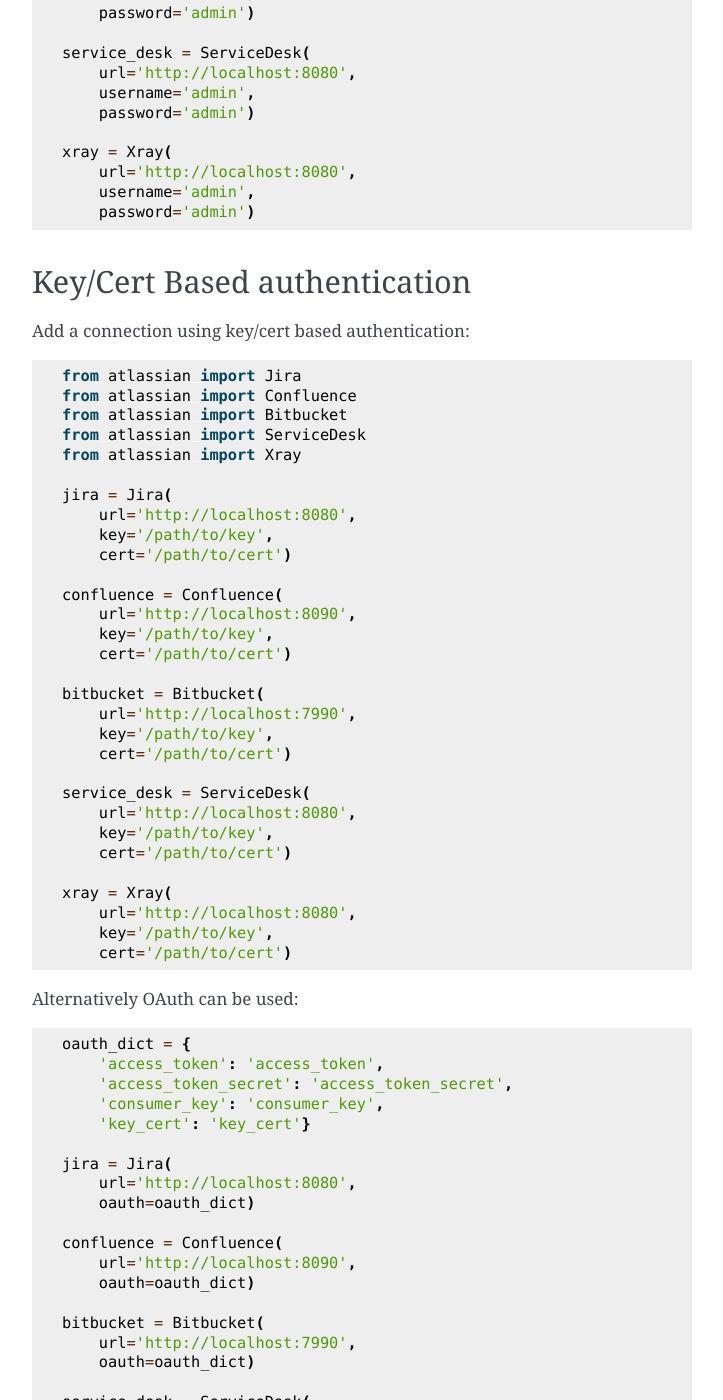
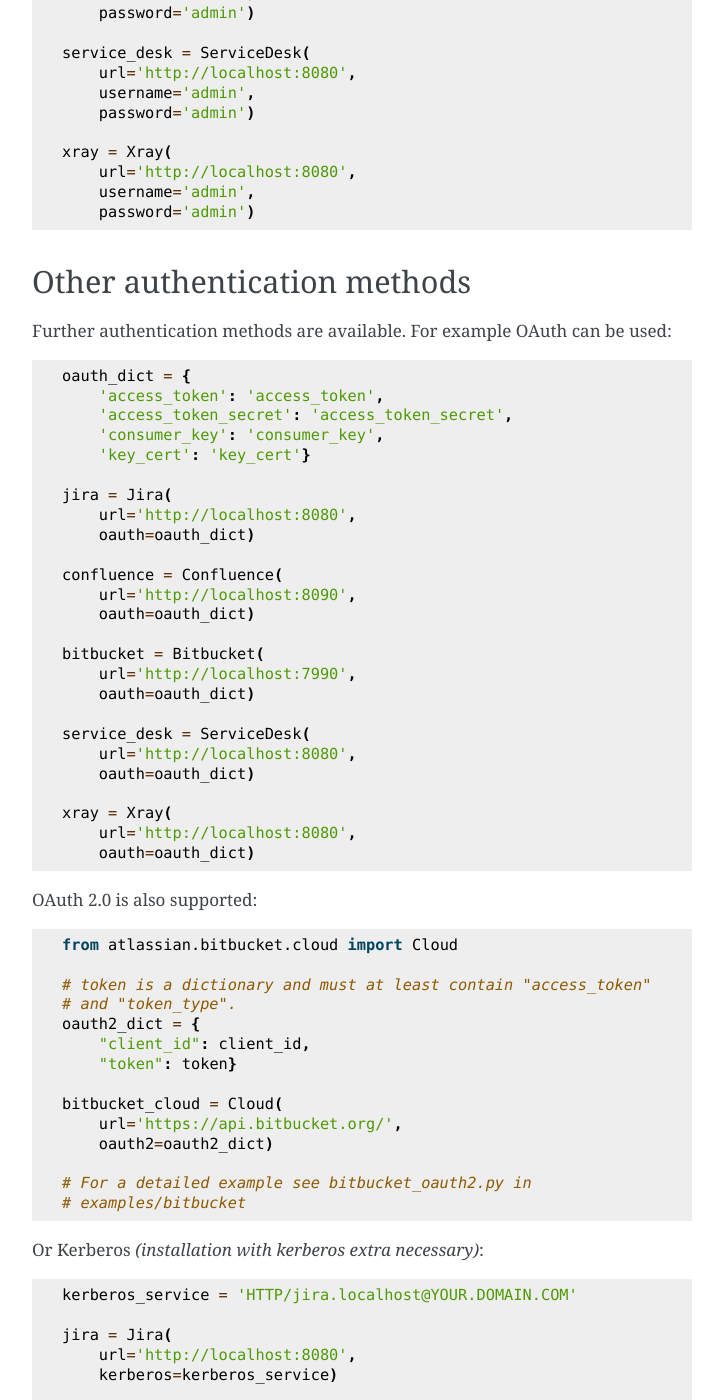
Before and after one commit to atlassian-api/atlassian-python-api, a Sphinx documentation site: the page built from docs/index.rst, in a window 1280 px wide and 1400 px high, scrolled down 779 px. Shown: the whole window, without its empty margins (388-1111 px from the left). Built offline with Sphinx 7.4.7, drawn with Linux system fonts in a browser that asks for light colours; some of the changed text lies outside the part shown.

Commit message:
Docs: Remove Key-Cert authentication info (#682)
Documentation gave information about authentication with key and certificate.
This method cannot be found in the code and not in the Atlassian
documentation.

Therefore, the chapter is removed and the other authentication methods are
grouped with a new title.

```diff
--- a/docs/index.rst
+++ b/docs/index.rst
@@ -49,45 +49,10 @@
         username='admin',
         password='admin')
 
-Key/Cert Based authentication
------------------------------
+Other authentication methods
+----------------------------
 
-Add a connection using key/cert based authentication:
-
-.. code-block:: python
-
-    from atlassian import Jira
-    from atlassian import Confluence
-    from atlassian import Bitbucket
-    from atlassian import ServiceDesk
-    from atlassian import Xray
-
-    jira = Jira(
-        url='http://localhost:8080',
-        key='/path/to/key',
-        cert='/path/to/cert')
-
-    confluence = Confluence(
-        url='http://localhost:8090',
-        key='/path/to/key',
-        cert='/path/to/cert')
-
-    bitbucket = Bitbucket(
-        url='http://localhost:7990',
-        key='/path/to/key',
-        cert='/path/to/cert')
-
-    service_desk = ServiceDesk(
-        url='http://localhost:8080',
-        key='/path/to/key',
-        cert='/path/to/cert')
-
-    xray = Xray(
-        url='http://localhost:8080',
-        key='/path/to/key',
-        cert='/path/to/cert')
-
-Alternatively OAuth can be used:
+Further authentication methods are available. For example OAuth can be used:
 
 .. code-block:: python
 
```
